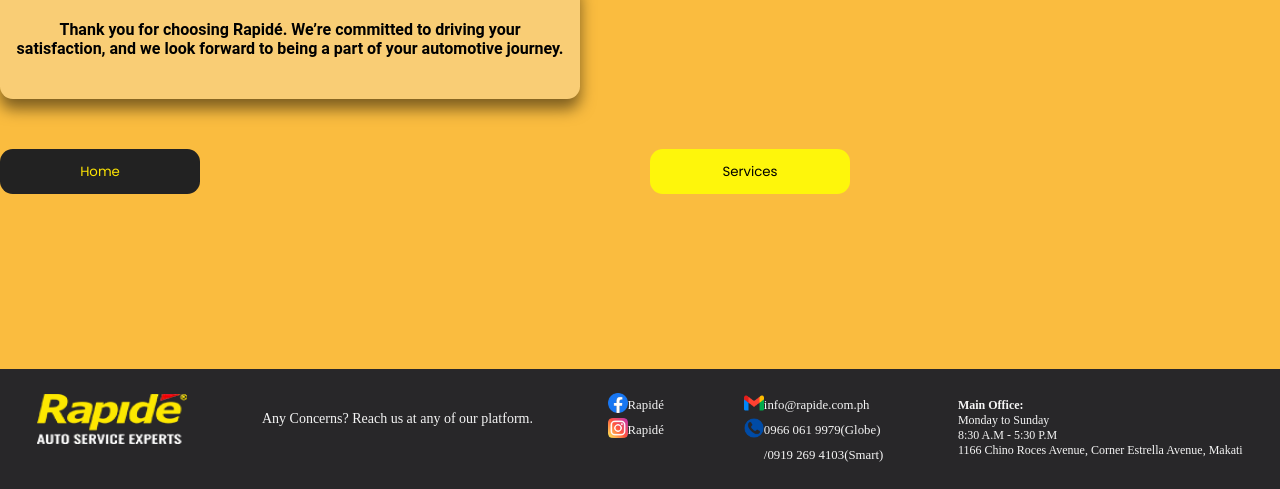
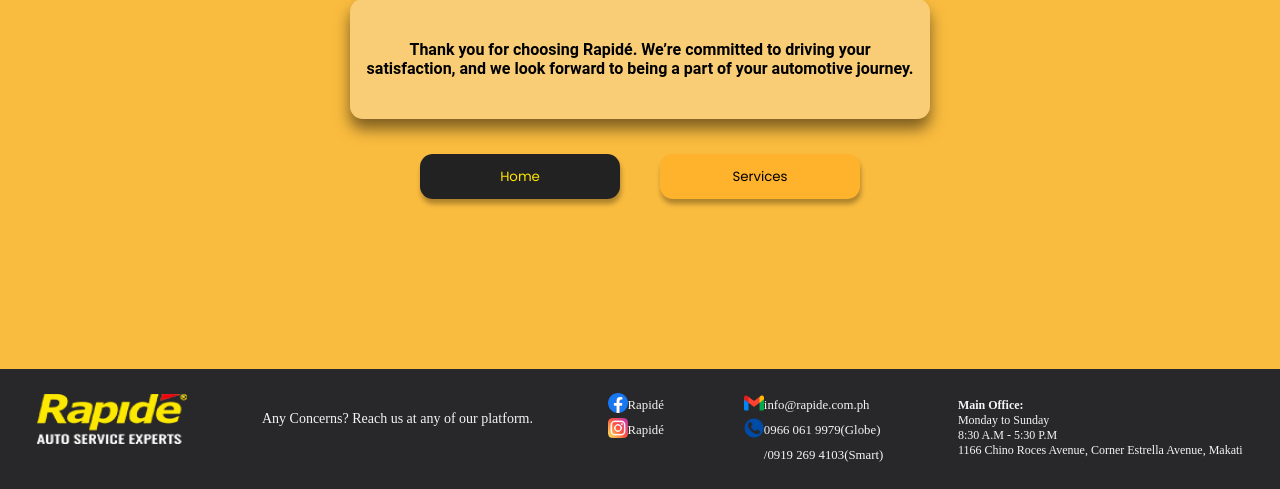
Before and after one commit to JyoJyomas/rapide, a PHP site: page /Acknowledgement.php in a window 1280 px wide. Shown: the part 311-800 px from the top of the page. Run offline with PHP 8.4, Linux system fonts and the light colour scheme; some libraries are stand-ins or nearby versions; some web fonts are replaced.

Commit message:
updated acknowledgement.css

```diff
--- a/acknowledgement.css
+++ b/acknowledgement.css
@@ -2,23 +2,17 @@
 @import url('https://fonts.googleapis.com/css2?family=Poppins:ital,wght@0,100;0,200;0,300;0,400;0,500;0,600;0,700;0,800;0,900;1,100;1,200;1,300;1,400;1,500;1,600;1,700;1,800;1,900&display=swap');
 
 /*ACKNOWLEDGEMENT*/
-
 .logo-container {
     width: 500px;
     height: 200px;
-    margin-bottom: 30px;
+    margin-top: 50px;
+    align-self: center;
 }
 
-.memcon{
-    margin: 0;
-    height: 100vh;
-    display: flex;
-    flex-direction: column;
-    justify-content: center;
-    align-items: center;
-    background-color: #FABC3F;
-}
 .centered-box {
+    position: relative;
+    top: 80px;
+    align-self: center;
     width: 580px;
     height: 120px;
     padding: 15px;
@@ -30,6 +24,7 @@
     border-radius: 0.8rem;
     box-shadow: 0px 10px 15px rgba(0, 0, 0, 0.5);
     text-align: center;
+    margin-top: -80px;
     margin-bottom: 30px;
     font-family: "Roboto" , sans-serif;
     font-size: 16px;
@@ -37,10 +32,10 @@
 }
 
 .hose{
-    display: grid;
-    grid-template-columns: repeat(2, 1fr); /* 3 equal boxes in one row */
-    gap: 20px;
-    margin-top: 20px;
+    display: flex;
+    justify-content: center;
+    gap: 40px;
+    margin-top: 85px;
 }
 
 
@@ -54,10 +49,11 @@
     cursor: pointer;
     transition: .3s;
     color: #FEE503;
+    box-shadow: 1px 5px 5px rgba(0, 0, 0, 0.3);
 }
 
 .home-btn:hover{
-    background: #FEE503;
+    background: #FFB22C;
     color: #282729;
 }
 
@@ -65,13 +61,14 @@
     font-family: "Poppins",  sans-serif;
     width: 200px;
     height: 45px;
-    background: #FEF60B;
+    background: #FFB22C;
     border: none;
     border-radius: 0.8rem;
     cursor: pointer;
     transition: .3s;
+    box-shadow: 1px 5px 5px rgba(0, 0, 0, 0.3);
 }
 .services-btn:hover{
     background: #282729;
-    color: #FEE503;
+    color: #F9CD75;
 }
```
